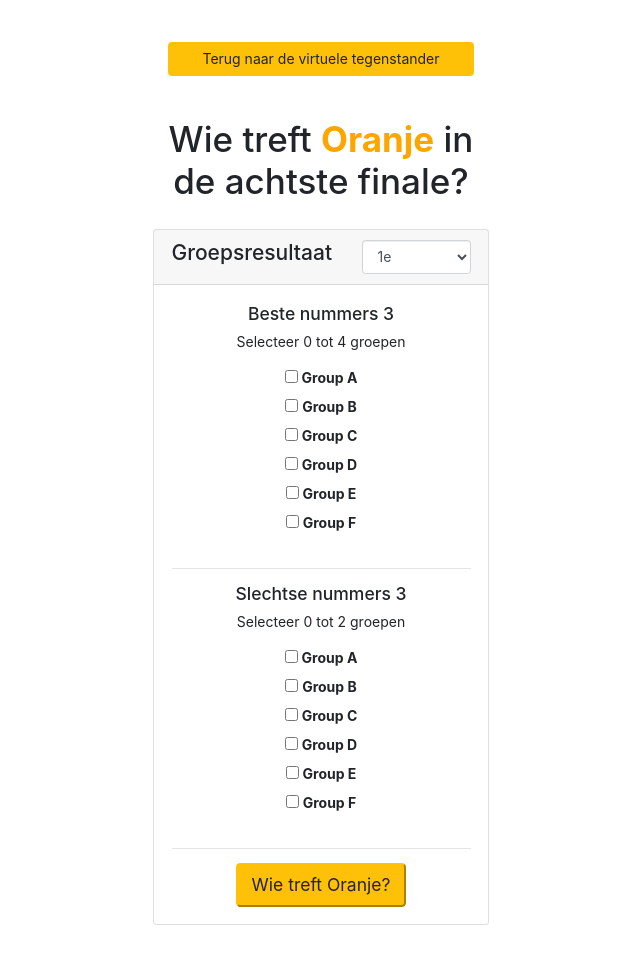
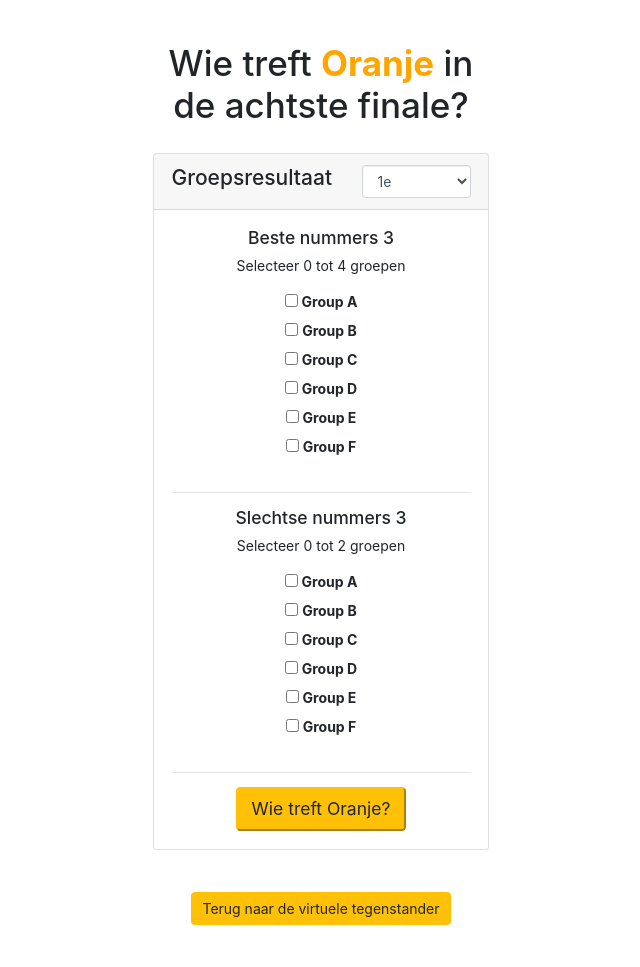
Before and after one commit to luukhopman/wie-treft-oranje, a Flask app: page /custom in a window 1280 px wide. Shown: the whole page, without its empty margins (319-959 px from the left). Run offline with Flask 2, Linux system fonts and the light colour scheme; parts of the project's set-up code (start-up, migrations or seed data) failed here and were passed over; some libraries are stand-ins or nearby versions.

Commit message:
Changed custom page

```diff
--- a/webapp/__init__.py
+++ b/webapp/__init__.py
@@ -1,7 +1,6 @@
 import os
 from flask import Flask
 from flask_bootstrap import Bootstrap
-from flask_wtf.csrf import CSRFProtect
 from webapp.main.routes import main
 from webapp.errors.handlers import errors
 
@@ -14,10 +13,6 @@ def create_app():
     # Enable bootstrap
     bootstrap.init_app(app)
 
-    # Enable CSRF Protection
-    csrf = CSRFProtect()
-    csrf.init_app(app)
-
     # Setup blueprints
     app.register_blueprint(main)
     app.register_blueprint(errors)
--- a/webapp/templates/custom.html
+++ b/webapp/templates/custom.html
@@ -1,28 +1,27 @@
 {% extends "base.html" %}
 {% block content %}
-
-<div class="container text-center mt-5" style="width: 24rem;">
-  <a class="btn btn-warning btn-block" href="/">
-    Terug naar de virtuele tegenstander
-  </a>
-</div>
 
 <div class="container" style="width: 24rem;">
   <h1 class="text-center mt-5">Wie treft <span style="color: orange; font-weight: bold">Oranje</span> in de achtste
     finale?</h1>
 </div>
 
+{% for field, errors in form.errors.items() %}
+<div class="card bg-warning mt-3 mb-2" style="width: 24rem;">
+  <div class="card-body text-center">
+    <strong>{{ ', '.join(errors) }}</strong>
+  </div>
+</div>
+{% endfor %}
+
 {% if result %}
-<div class="card mb-2" style="width: 24rem;">
-  <div class="card-body text-center">
-    <strong>{{result|safe}}</strong>
-  </div>
+<div class="container mt-3 mb-2" style="width: 24rem;">
+  <stong>{{result|safe}}</stong>
 </div>
 {% endif%}
 
 <div class="card mb-5" style="width: 24rem;">
   <form method="POST" , action="">
-    {{ form.csrf_token }}
     {{ form.hidden_tag() }}
     <div class="card-header">
       <div class="row">
@@ -71,12 +70,10 @@
 </div>
 </div>
 
-{% for field, errors in form.errors.items() %}
-<div class="card mb-5" style="width: 24rem;">
-  <div class="card-body text-center">
-    <strong>{{ ', '.join(errors) }}</strong>
-  </div>
+<div class="container text-center mt-5 mb-5">
+  <a class="btn btn-warning" href="/">
+    Terug naar de virtuele tegenstander
+  </a>
 </div>
-{% endfor %}
 
 {% endblock content %}
```
